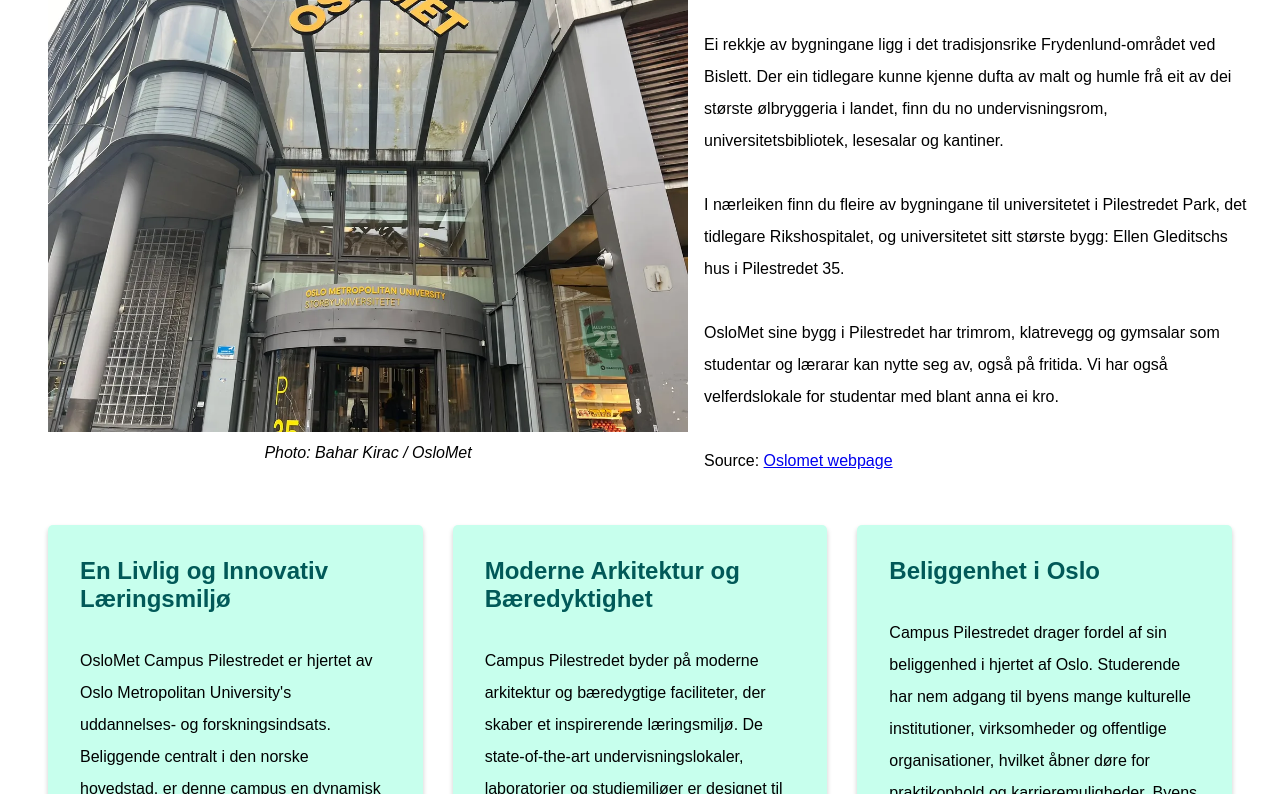
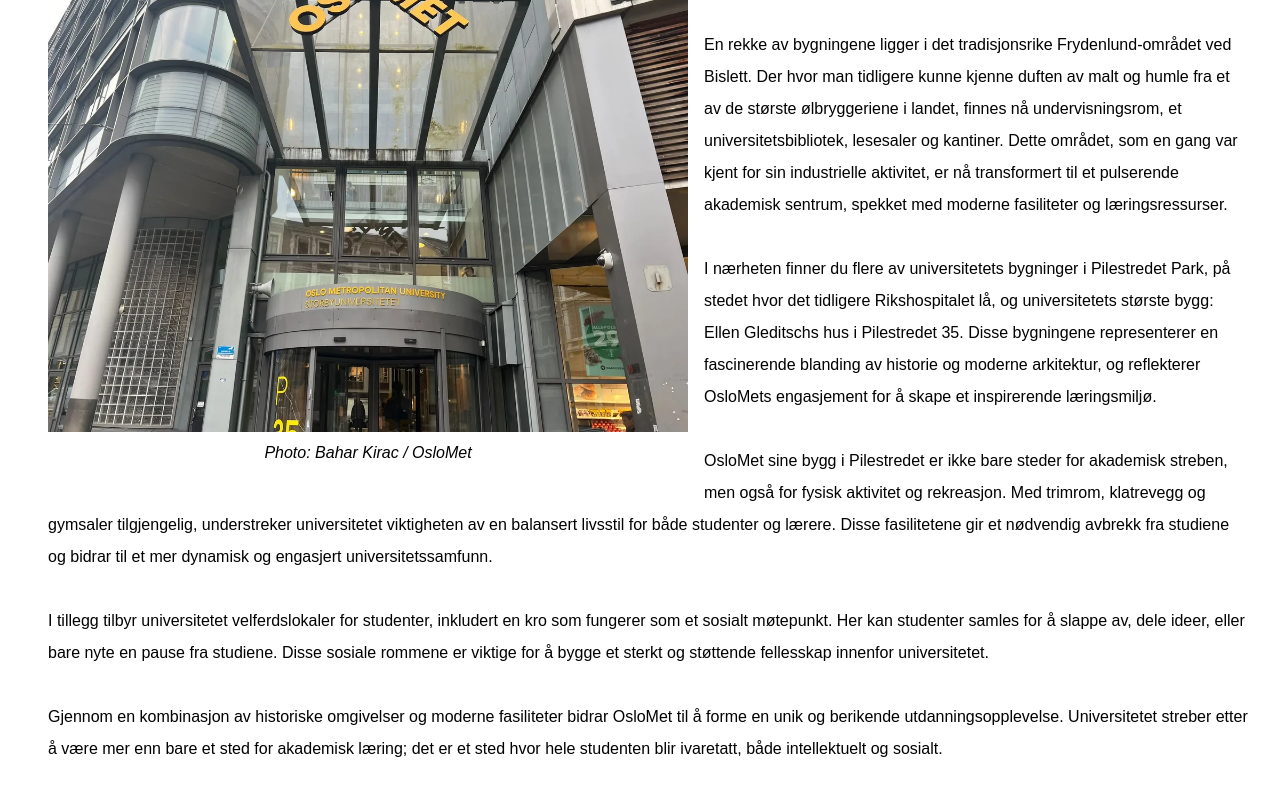
Before and after one commit to OsloMet-web/Gruppe-33-Home-Exam, a plain HTML site: page campus.html in a window 1280 px wide. Shown: the part 154-948 px from the top of the page. Drawn offline with Linux system fonts and the light colour scheme.

Commit message:
updated text

```diff
--- a/campus.html
+++ b/campus.html
@@ -111,20 +111,45 @@
           <h1>Campus Pilestredet</h1>
 
           <p>
-            Ei rekkje av bygningane ligg i det tradisjonsrike Frydenlund-området
-            ved Bislett. Der ein tidlegare kunne kjenne dufta av malt og humle
-            frå eit av dei største ølbryggeria i landet, finn du no
-            undervisningsrom, universitetsbibliotek, lesesalar og kantiner.
+            En rekke av bygningene ligger i det tradisjonsrike
+            Frydenlund-området ved Bislett. Der hvor man tidligere kunne kjenne
+            duften av malt og humle fra et av de største ølbryggeriene i landet,
+            finnes nå undervisningsrom, et universitetsbibliotek, lesesaler og
+            kantiner. Dette området, som en gang var kjent for sin industrielle
+            aktivitet, er nå transformert til et pulserende akademisk sentrum,
+            spekket med moderne fasiliteter og læringsressurser.
           </p>
           <p>
-            I nærleiken finn du fleire av bygningane til universitetet i
-            Pilestredet Park, det tidlegare Rikshospitalet, og universitetet
-            sitt største bygg: Ellen Gleditschs hus i Pilestredet 35.
+            I nærheten finner du flere av universitetets bygninger i Pilestredet
+            Park, på stedet hvor det tidligere Rikshospitalet lå, og
+            universitetets største bygg: Ellen Gleditschs hus i Pilestredet 35.
+            Disse bygningene representerer en fascinerende blanding av historie
+            og moderne arkitektur, og reflekterer OsloMets engasjement for å
+            skape et inspirerende læringsmiljø.
           </p>
           <p>
-            OsloMet sine bygg i Pilestredet har trimrom, klatrevegg og gymsalar
-            som studentar og lærarar kan nytte seg av, også på fritida. Vi har
-            også velferdslokale for studentar med blant anna ei kro.
+            OsloMet sine bygg i Pilestredet er ikke bare steder for akademisk
+            streben, men også for fysisk aktivitet og rekreasjon. Med trimrom,
+            klatrevegg og gymsaler tilgjengelig, understreker universitetet
+            viktigheten av en balansert livsstil for både studenter og lærere.
+            Disse fasilitetene gir et nødvendig avbrekk fra studiene og bidrar
+            til et mer dynamisk og engasjert universitetssamfunn.
+          </p>
+
+          <p>
+            I tillegg tilbyr universitetet velferdslokaler for studenter,
+            inkludert en kro som fungerer som et sosialt møtepunkt. Her kan
+            studenter samles for å slappe av, dele ideer, eller bare nyte en
+            pause fra studiene. Disse sosiale rommene er viktige for å bygge et
+            sterkt og støttende fellesskap innenfor universitetet.
+          </p>
+
+          <p>
+            Gjennom en kombinasjon av historiske omgivelser og moderne
+            fasiliteter bidrar OsloMet til å forme en unik og berikende
+            utdanningsopplevelse. Universitetet streber etter å være mer enn
+            bare et sted for akademisk læring; det er et sted hvor hele
+            studenten blir ivaretatt, både intellektuelt og sosialt.
           </p>
 
           <!-- Citation for extrnal sources -->
```
